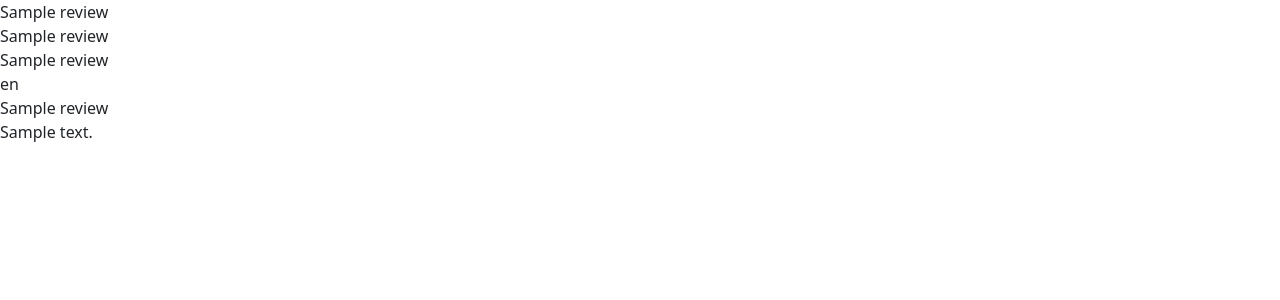
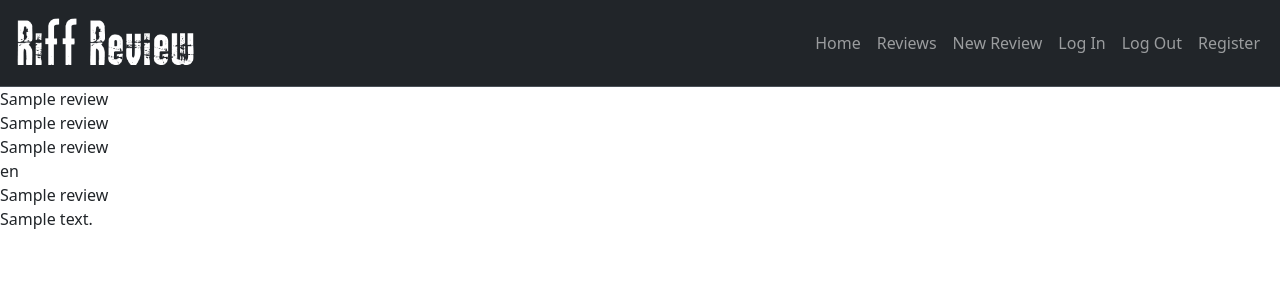
Before and after one commit to danielanthonycollins/riff-review, a Flask app: page / in a window 1280 px wide. Shown: the top 300 px of the page. Run offline with Flask 3, Linux system fonts and the light colour scheme; a database or web service that is not in the repository returns one stand-in record (values such as "Sample title"); some libraries are stand-ins or nearby versions.

Commit message:
feat: Add nav bar with logo

```diff
--- a/static/css/style.css
+++ b/static/css/style.css
@@ -0,0 +1,3 @@
+.justify-nav {
+    justify-content: end;
+}
--- a/templates/base.html
+++ b/templates/base.html
@@ -12,6 +12,40 @@
     {% endblock %}
 </head>
 <body>
+
+    <header>
+        <nav class="navbar navbar-expand-md bg-dark border-bottom border-body" data-bs-theme="dark">
+            <div class="container-fluid">
+              <a class="navbar-brand" href="#"><img src="{{ url_for('static', filename='images/riffreviewlogo.png') }}" alt="Riff Review logo" height="60px" width="auto"></a>
+              <button class="navbar-toggler" type="button" data-bs-toggle="collapse" data-bs-target="#navbarNav" aria-controls="navbarNav" aria-expanded="false" aria-label="Toggle navigation">
+                <span class="navbar-toggler-icon"></span>
+              </button>
+              <div class="collapse navbar-collapse justify-nav" id="navbarNav">
+                <ul class="navbar-nav">
+                  <li class="nav-item">
+                    <a class="nav-link" href="#">Home</a>
+                  </li>
+                  <li class="nav-item">
+                    <a class="nav-link" href="#">Reviews</a>
+                  </li>
+                  <li class="nav-item">
+                    <a class="nav-link" href="#">New Review</a>
+                  </li>
+                  <li class="nav-item">
+                    <a class="nav-link" href="#">Log In</a>
+                  </li>
+                  <li class="nav-item">
+                    <a class="nav-link" href="#">Log Out</a>
+                  </li>
+                  <li class="nav-item">
+                    <a class="nav-link" href="#">Register</a>
+                  </li>
+                </ul>
+              </div>
+            </div>
+          </nav>
+    </header>
+
     {% block content %}
     {% endblock %}
 
@@ -19,10 +53,10 @@
     <script src="https://cdn.jsdelivr.net/npm/bootstrap@5.3.3/dist/js/bootstrap.bundle.min.js"
         integrity="sha384-YvpcrYf0tY3lHB60NNkmXc5s9fDVZLESaAA55NDzOxhy9GkcIdslK1eN7N6jIeHz" crossorigin="anonymous"></script>
     <!-- Bootstrap dropdowns, popovers and tooltips JS -->
-    <script src="https://cdn.jsdelivr.net/npm/@popperjs/core@2.11.8/dist/umd/popper.min.js"
+    <!--script src="https://cdn.jsdelivr.net/npm/@popperjs/core@2.11.8/dist/umd/popper.min.js"
         integrity="sha384-I7E8VVD/ismYTF4hNIPjVp/Zjvgyol6VFvRkX/vR+Vc4jQkC+hVqc2pM8ODewa9r" crossorigin="anonymous"></script>
     <script src="https://cdn.jsdelivr.net/npm/bootstrap@5.3.3/dist/js/bootstrap.min.js"
-        integrity="sha384-0pUGZvbkm6XF6gxjEnlmuGrJXVbNuzT9qBBavbLwCsOGabYfZo0T0to5eqruptLy" crossorigin="anonymous"></script>
+        integrity="sha384-0pUGZvbkm6XF6gxjEnlmuGrJXVbNuzT9qBBavbLwCsOGabYfZo0T0to5eqruptLy" crossorigin="anonymous"></script-->
     <script src="{{ url_for('static', filename='js/script.js') }}"></script>
     {% block scripts %}
     {% endblock %}
```
Also changed, not shown: static/images/riffreviewlogo.png (added).
